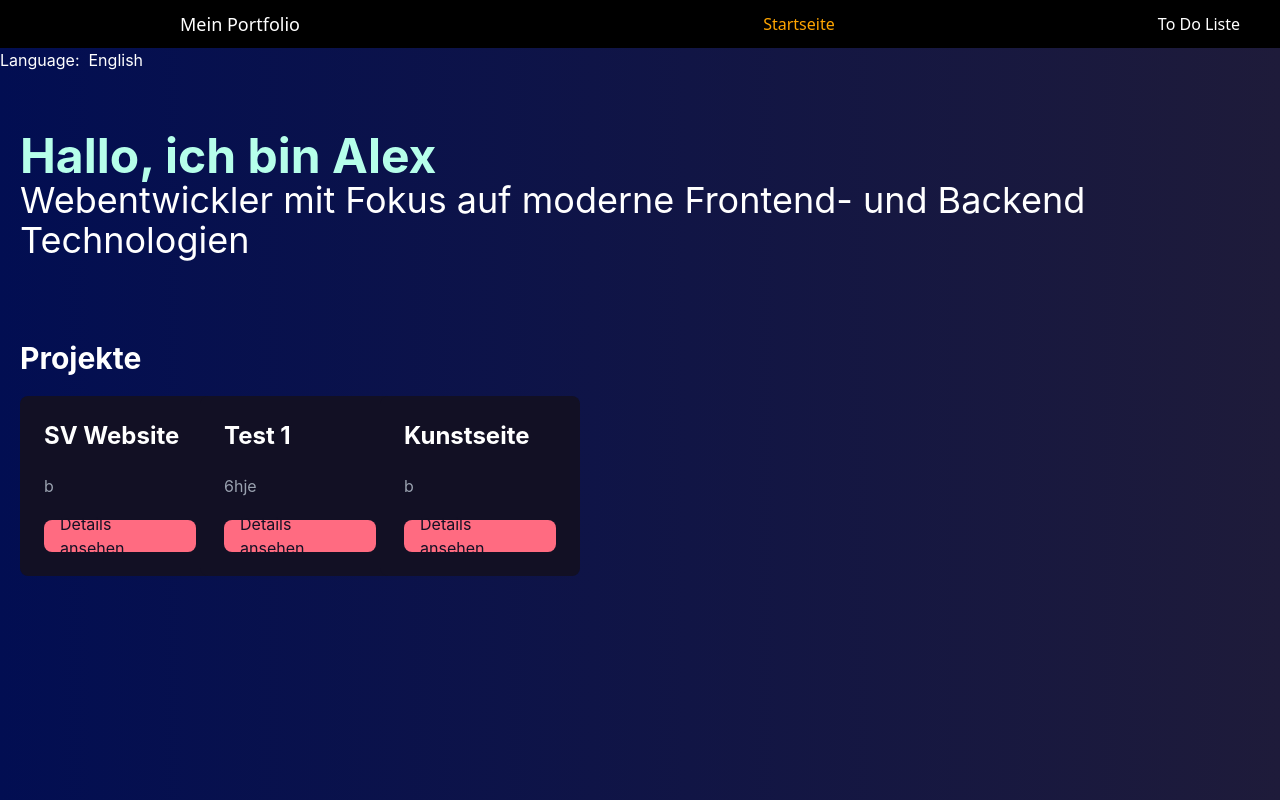
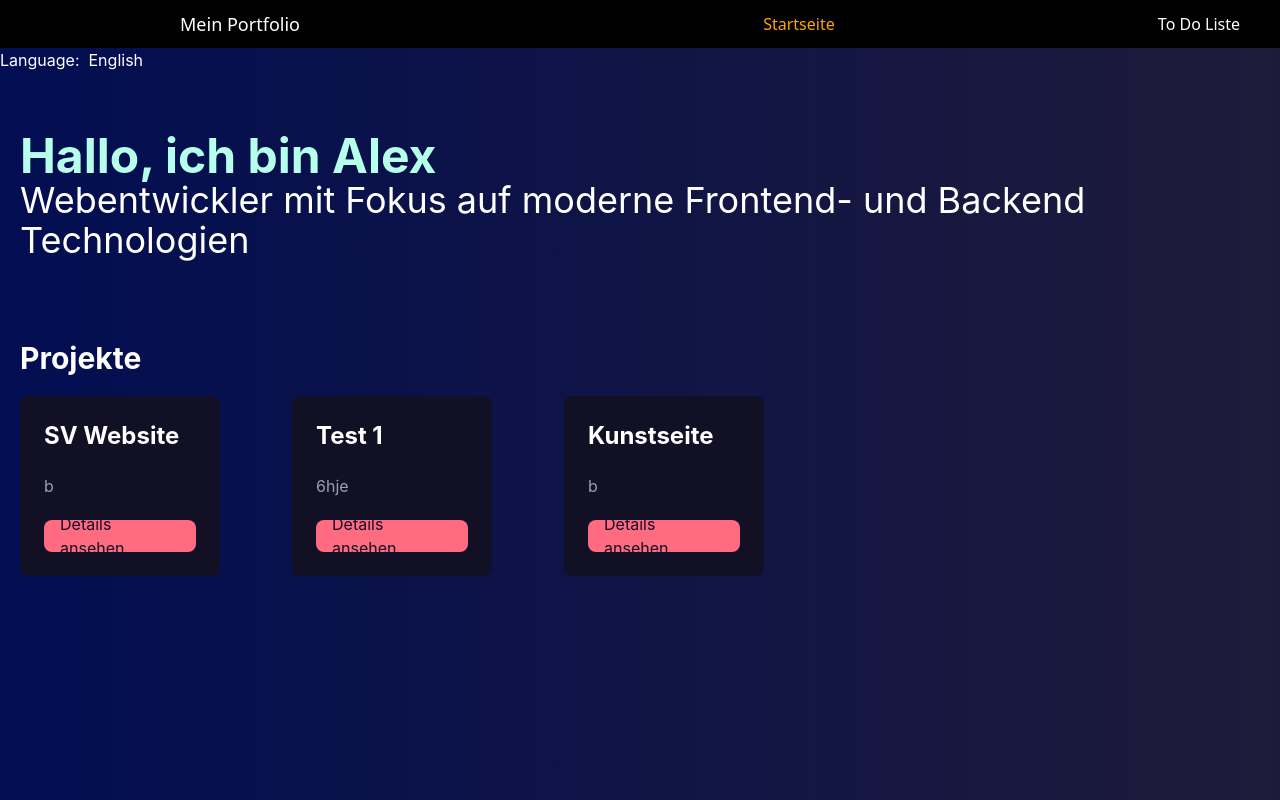
Before and after one commit to AlexDerAndros/MEINpORTFOLIO, a React (Vite) app in the folder MeinPortFolio/: page / in a window 1280 px wide. Built offline with nearby package versions, Linux system fonts and the light colour scheme.

Commit message:
Button Handling

```diff
--- a/MeinPortFolio/src/App.jsx
+++ b/MeinPortFolio/src/App.jsx
@@ -11,6 +11,14 @@ const LanguageContext = createContext();
 
 /*Code */
 
+const Button = ({value,click, customStyle}) => {
+  const base = "rounded-lg bg-Cred text-cardBg flex items-center justify-center p-4";
+  return (
+    <div className={`${base} ${customStyle}`} onClick={click}>
+      {value}
+    </div>
+  );
+}
 export default function App() {
   const[value, setValue] = useState('');
   const location = useLocation();
@@ -93,7 +101,8 @@ export default function App() {
 }
 
 function Startseite() {
-
+  const nothing = () => {
+  };
   const Card = ({project, des}) => {
     return (
       <div className="w-50 h-45 rounded-lg bg bg-cardBg p-6 font-text flex flex-col items-left justify-between">
@@ -103,9 +112,7 @@ function Startseite() {
          <span className="text-gray-400">
            {des}
          </span>
-         <span className="w-full h-5 rounded-lg bg-Cred text-cardBg flex items-center justify-center p-4">
-            Details ansehen
-         </span>
+        <Button value={"Details ansehen"} click={nothing} customStyle={"h-8 w-full"}/>
       </div>
     );
   }
@@ -122,7 +129,7 @@ function Startseite() {
        <span className="text-3xl mt-20 mb-5 font-bold">
         Projekte
        </span>
-       <div className="w-full grid grid-cols-[repeat(auto-fill,minmax(150px,1fr))] gap-5">
+       <div className="w-full grid grid-cols-[repeat(auto-fill,minmax(150px,1fr))] gap-5 md:gap-30">
          <Card project="SV Website" des="b" />
          <Card project="Test 1" des="6hje" />
          <Card project="Kunstseite" des="b" />
@@ -164,22 +171,12 @@ function ToDoListe({value, setValue}) {
        </span>
       )}
     </div>
-     <div>
-     <input type="text"
+     <div className="flex w-3/4 flex-row">
+       <input type="text"
            onChange={(e) => setValue(e.target.value)}
            placeholder="Add new task"
            className="border-1 border-gray-300 p-1.5 text-lg font-text rounded-l-lg w-3/4 h-12 placeholder: text-mainColor"/>
-     <button onClick={AddToDo} className="w-1/4 h-12 bg-blue-500 text-white rounded-r-lg font-text" >
-      {language == "Deutsch" ? (
-        <span>
-          Hinzufügen
-        </span>
-      ):(
-       <span>
-         Add
-       </span>
-      )}
-     </button>
+       <Button value={language == "Deutsch" ? "Hinzufügen" : "Add"} customStyle={"h-12 w-1/5 rounded-l-none"} click={AddToDo}/>
      </div>
     <ul className="list-none font-text flex flex-col items-left w-1/2 gap-y-5">
       {todos.map((todo, index) => (
```
